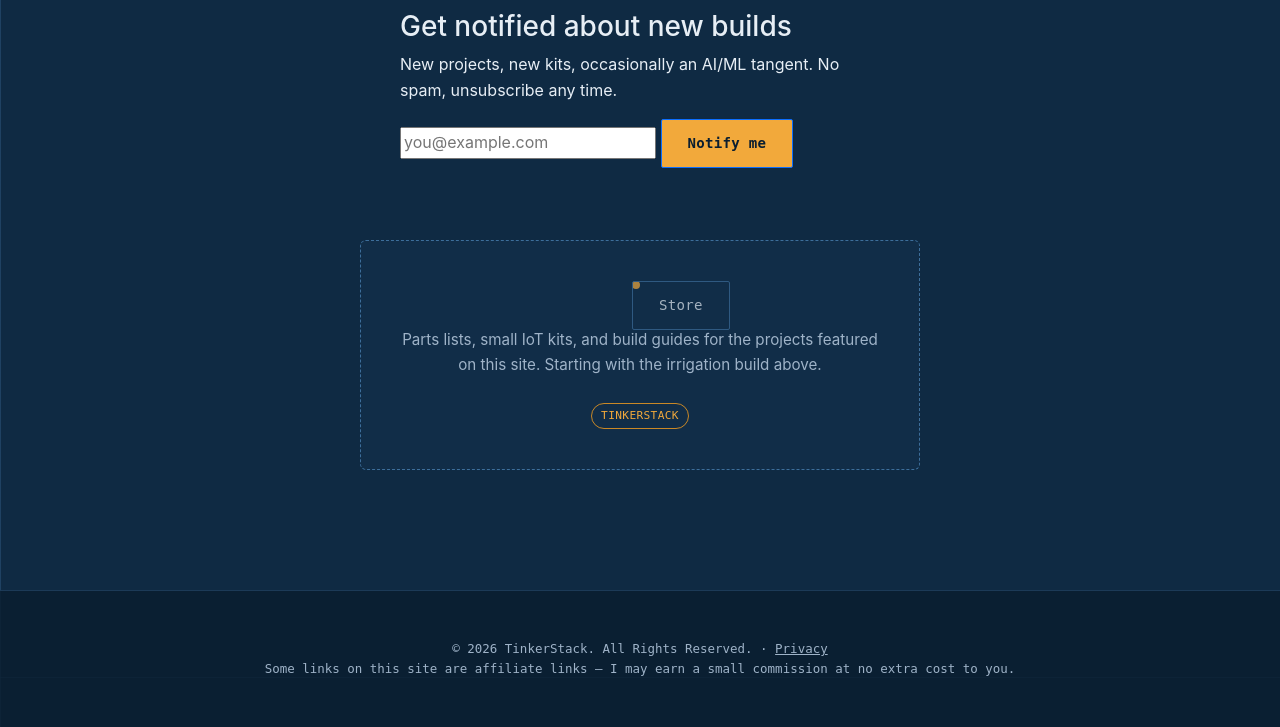
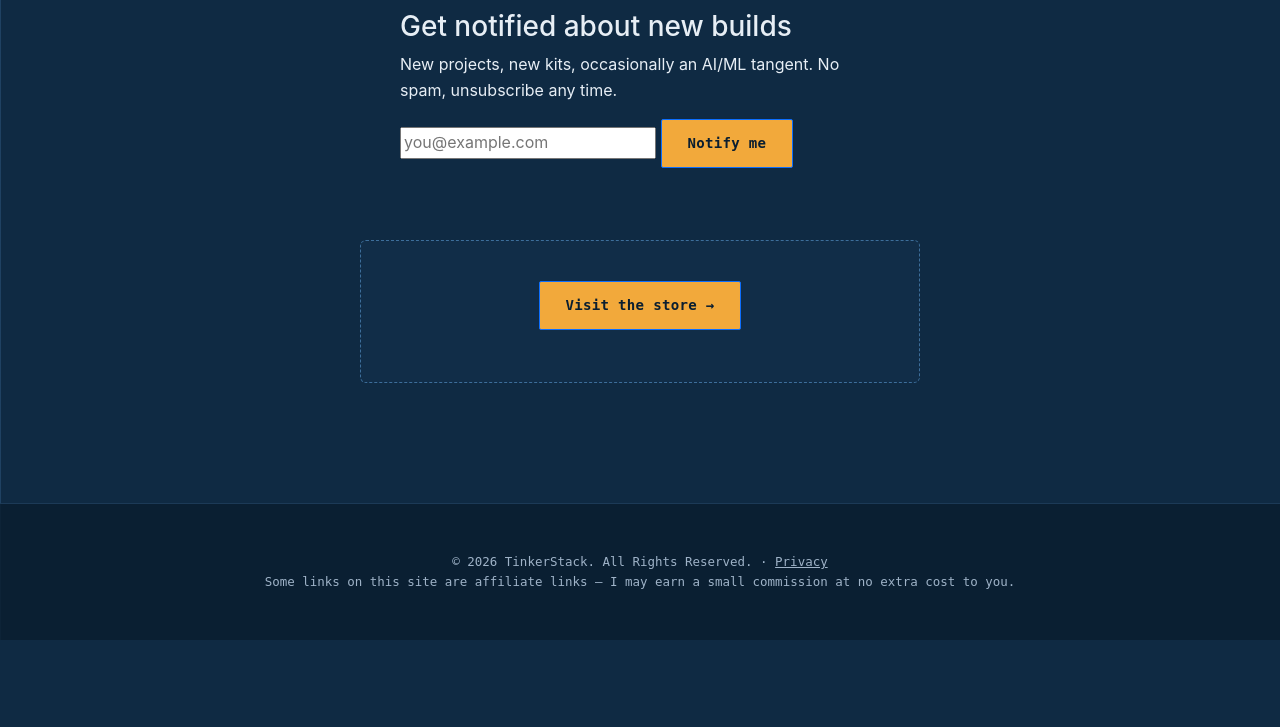
Before and after one commit to pradeep1955/mysite, a Django app: page / in a window 1280 px wide. Shown: the part 1723-2450 px from the top of the page. After the commit the page ends 2363 px from the top, so only its background shows below. Run offline with Django 4.2, Linux system fonts and the light colour scheme; data that the repository does not hold is empty; some libraries are stand-ins or nearby versions.

Commit message:
home page stary tinckerstack removed

```diff
--- a/home/templates/home/main.html
+++ b/home/templates/home/main.html
@@ -64,9 +64,7 @@
 
 <section class="store-node" id="store">
   <div class="store-card">
-    <h3><span class="dot-flash"><a class="btn btn-ghost" href="{% url 'store:home' %}">Store</a></h3>
-    <p>Parts lists, small IoT kits, and build guides for the projects featured on this site. Starting with the irrigation build above.</p>
-    <span class="tag">TINKERSTACK</span>
+    <h3><a class="btn btn-primary" href="{% url 'store:home' %}">Visit the store →</a></h3>
   </div>
 </section>
 {% endblock content %}
```
